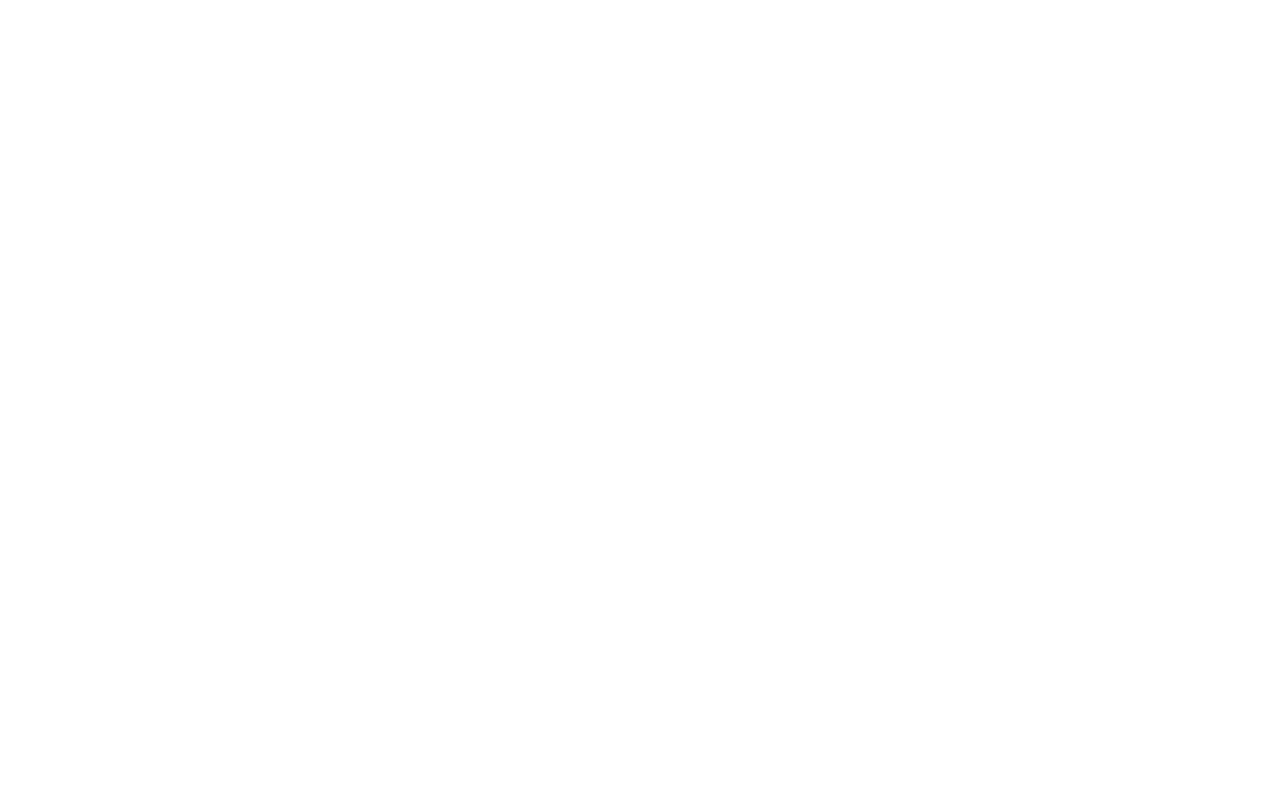
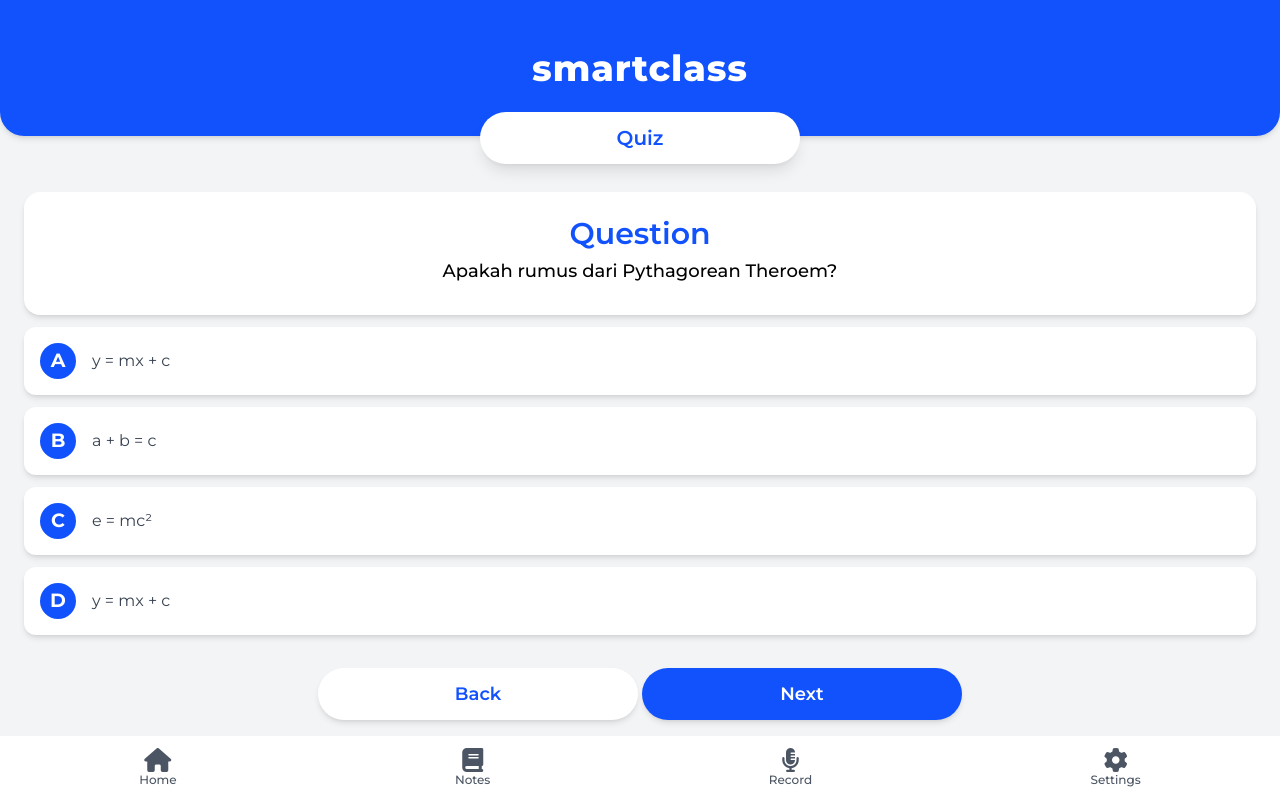
Before and after one commit to hayyaoe/smart-class-react, a React (Vite) app: page /quiz in a window 1280 px wide. Before the commit this address had no page. Built offline with nearby package versions, Linux system fonts and the light colour scheme.

Commit message:
quiz view 1

```diff
--- a/index.html
+++ b/index.html
@@ -2,7 +2,7 @@
 <html lang="en">
   <head>
     <meta charset="UTF-8" />
-    <link rel="icon" type="image/svg+xml" href="/vite.svg" />
+    <link rel="icon" type="image/svg+xml" href="src/assets/Icon.png" />
     <meta name="viewport" content="width=device-width, initial-scale=1.0" />
     <title> SmartClass</title>
     <link rel="preconnect" href="https://fonts.googleapis.com">
--- a/src/App.css
+++ b/src/App.css
@@ -18,3 +18,45 @@ body{
 .text-blue{
     color: #1152FD;
 }
+
+.radio-button {
+    display: flex;
+    align-items: center;
+    gap: 1rem;
+    border-radius: 12px;
+    padding: 1rem;
+    cursor: pointer;
+    transition: all 0.3s ease;
+  }
+
+  .radio-button input:checked + .circle {
+    background: white;
+    color: #1152FD;
+  }
+
+  .radio-button input:checked ~ .label {
+    color: white;
+  }
+
+  .radio-button input:checked ~ .radio-button {
+    background: #1152FD;
+  }
+
+  .radio-button.checked {
+    background-color: #1152FD;
+    color: white;
+  }
+
+  .circle {
+    background: #1152FD;
+    color: white;
+    font-weight: bold;
+    width: 36px;
+    height: 36px;
+    display: flex;
+    align-items: center;
+    justify-content: center;
+    border-radius: 50%;
+    font-size: 1.2rem;
+    transition: background-color 0.3s ease;
+  }
--- a/src/App.jsx
+++ b/src/App.jsx
@@ -6,6 +6,7 @@ import TranscriptPage from "./components/TranscriptPage";
 import SummaryMindMapPage from "./components/SummaryMindMapPage";
 import HomePage from "./components/HomePage";
 import SettingsPage from "./components/SettingsPage";
+import QuizPage from "./components/QuizPage";
 
 const App = () => {
   return (
@@ -16,6 +17,7 @@ const App = () => {
         <Route path="/transcript" element={<TranscriptPage />} />
         <Route path="/summary" element={<SummaryMindMapPage />} />
         <Route path="/setting" element={<SettingsPage />} />
+        <Route path="/quiz" element={<QuizPage />} />
       </Routes>
     </Router>
   );
--- /dev/null
+++ b/src/components/QuizPage.jsx
@@ -0,0 +1,116 @@
+// src/components/SettingsPage.js
+import React, { useState } from 'react';
+import { useLocation, useNavigate } from 'react-router-dom';
+import '../App.css'
+
+const QuizPage = () => {
+  const location = useLocation();
+  const navigate = useNavigate();
+  const [selected, setSelected] = useState(null);
+
+  const options = [
+    { id: 'A', label: 'y = mx + c' },
+    { id: 'B', label: 'a + b = c' },
+    { id: 'C', label: 'e = mc²' },
+    { id: 'D', label: 'y = mx + c' },
+  ];
+
+  const handleFinishQuiz = () => {
+    navigate('/');
+  };
+
+
+  return (
+    <div className="bg-gray-100 flex flex-col min-h-screen">
+      {/* Header */}
+      <header className="text-white text-center">
+        <div className="bg-blue pt-12 pb-12 shadow-md rounded-b-3xl fixed top-0 left-0 w-full z-10">
+          <h1 className="text-4xl font-extrabold tracking-wide">smartclass</h1>
+        </div>
+
+        {/* Title */}
+        <div className="fixed top-28 left-1/2 transform -translate-x-1/2 w-80 z-50">
+          <div className="bg-white text-blue font-semibold text-lg px-6 py-3 rounded-full shadow-lg w-full">
+            <h2 className="text-xl font-semibold"> Quiz </h2>
+          </div>
+        </div>
+      </header>
+
+      {/* Quiz Section */}
+      <main className="flex-grow flex flex-col items-center mt-40 md:pb-20 py-8 px-6">
+        <div className="bg-white w-full md:max-w-full rounded-2xl shadow-md px-6 py-4 space-y-6">
+          {/* Question */}
+          <div className="items-center justify-center">
+            <h1 className="text-3xl font-semibold text-blue text-center py-2"> Question </h1>
+            <h2 className="text-lg font-medium mb-4 text-center leading-tight"> Apakah rumus dari
+            Pythagorean Theroem?</h2>
+          </div>
+        </div>
+
+        <div className="w-full flex flex-col gap-3 pt-3">
+            {options.map((option) => (
+                <label
+                key={option.id}
+                className={`w-full radio-button flex items-center gap-2 shadow-md ${
+                    selected === option.id ? 'bg-blue text-white' : 'bg-white text-gray-700'
+                }`}
+                >
+                <input
+                    type="radio"
+                    name="equation"
+                    value={option.id}
+                    checked={selected === option.id}
+                    onChange={() => setSelected(option.id)}
+                    className="hidden"
+                />
+                <span
+                    className={`circle ${
+                    selected === option.id ? 'bg-white text-blue-500' : 'bg-blue-500 text-white'
+                    }`}
+                >
+                    {option.id}
+                </span>
+                <span className="label">{option.label}</span>
+                </label>
+            ))}
+            </div>
+
+        <div className = "w-full flex flex-row fixed bottom-20 left-1/2 transform -translate-x-1/2 px-4 gap-1 justify-center">
+          <button
+            className={`bg-white text-blue text-center text-lg font-semibold py-3 px-6 rounded-full mt-4 w-full max-w-xs hover:bg-blue transition duration-200 shadow-md`}
+          >
+           Back
+          </button>
+          <button
+            className={`bg-blue text-white text-center text-lg font-semibold py-3 px-6 rounded-full mt-4 w-full max-w-xs hover:bg-blue transition duration-200 shadow-md`}
+            onClick={handleFinishQuiz}
+          >
+            Next
+          </button>
+        </div>
+      </main>
+
+      {/* Bottom Navigation Bar */}
+      <nav className="bg-white text-gray-600 shadow-t-lg py-3 flex justify-around items-center fixed bottom-0 inset-x-0">
+        <a href="/" className="flex flex-col items-center hover:text-blue transition duration-200">
+          <i className="fas fa-home text-2xl"></i>
+          <span className="text-xs font-medium">Home</span>
+        </a>
+        <a href="/transcript" className="flex flex-col items-center hover:text-blue transition duration-200">
+          <i className="fas fa-book text-2xl"></i>
+          <span className="text-xs font-medium">Notes</span>
+        </a>
+        <a href="/transcription" className="flex flex-col items-center hover:text-blue transition duration-200">
+          <i className="fas fa-microphone-alt text-2xl"></i>
+          <span className="text-xs font-medium">Record</span>
+        </a>
+        <a href="/settings" className="flex flex-col items-center hover:text-blue transition duration-200">
+          <i className="fas fa-cog text-2xl"></i>
+          <span className="text-xs font-medium">Settings</span>
+        </a>
+      </nav>
+    </div>
+  );
+};
+
+export default QuizPage;
--- a/src/components/SummaryMindMapPage.jsx
+++ b/src/components/SummaryMindMapPage.jsx
@@ -1,6 +1,6 @@
 // src/components/SummaryMindMapPage.jsx
 import React, { useEffect, useState, useRef } from "react";
-import { useLocation } from "react-router-dom";
+import { useLocation, useNavigate } from 'react-router-dom';
 import axios from "axios";
 import ReactMarkdown from "react-markdown";
 import mermaid from "mermaid";
@@ -8,6 +8,7 @@ import mermaid from "mermaid";
 const SummaryMindMapPage = () => {
   const location = useLocation();
   const transcription = location.state?.transcription || "No transcription available";
+  const navigate = useNavigate();
   const [summary, setSummary] = useState("");
   const [mindMapData, setMindMapData] = useState("");
   const [loadingSummary, setLoadingSummary] = useState(true);
@@ -17,6 +18,10 @@ const SummaryMindMapPage = () => {
 
   const mindMapRef = useRef(null);
   const blueBgStyle = "bg-[#1152FD] text-white";
+
+  const handleGoToQuiz = () => {
+    navigate('/quiz');
+  };
 
   useEffect(() => {
     const fetchSummary = async () => {
@@ -142,12 +147,21 @@ Text for mindmap: "${transcription}"`;
         </div>
 
         {/* Save as PDF or Image Button */}
-        <button
-          onClick={() => window.print()}
-          className={`fixed bottom-20 left-1/2 transform -translate-x-1/2 ${blueBgStyle} text-center text-lg font-semibold py-3 px-6 rounded-full mt-4 w-full max-w-xs hover:bg-blue transition duration-200 shadow-md`}
-        >
-          Save as PDF or Image
-        </button>
+        <div className = "w-full flex flex-row fixed bottom-20 left-1/2 transform -translate-x-1/2 px-4 gap-1 md:gap-3 items-center justify-center">
+          <button
+            onClick={() => window.print()}
+            className={`bg-white text-blue text-center text-lg font-semibold py-3 px-6 rounded-full mt-4 w-full max-w-xs hover:bg-blue transition duration-200 shadow-md`}
+          >
+            Save as PDF
+          </button>
+          <button
+            onClick={handleGoToQuiz}
+            className={`bg-blue text-white text-center text-lg font-semibold py-3 px-6 rounded-full mt-4 w-full max-w-xs hover:bg-blue transition duration-200 shadow-md`}
+          >
+            Create Quiz
+          </button>
+        </div>
+
       </main>
 
       {/* Bottom Navigation Bar */}
```
Also changed, not shown: src/assets/Icon.png (added), src/components/QuizResult.jsx (added).
